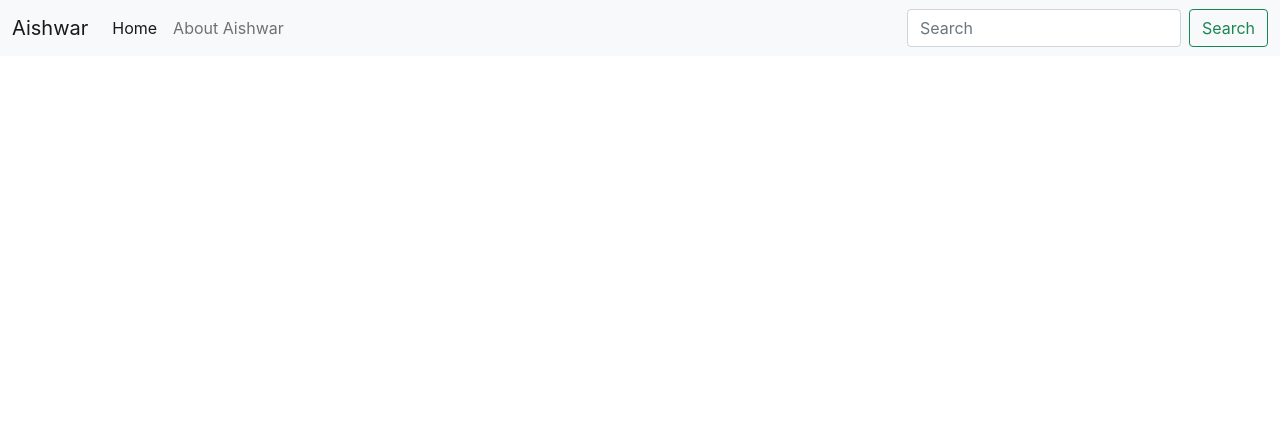
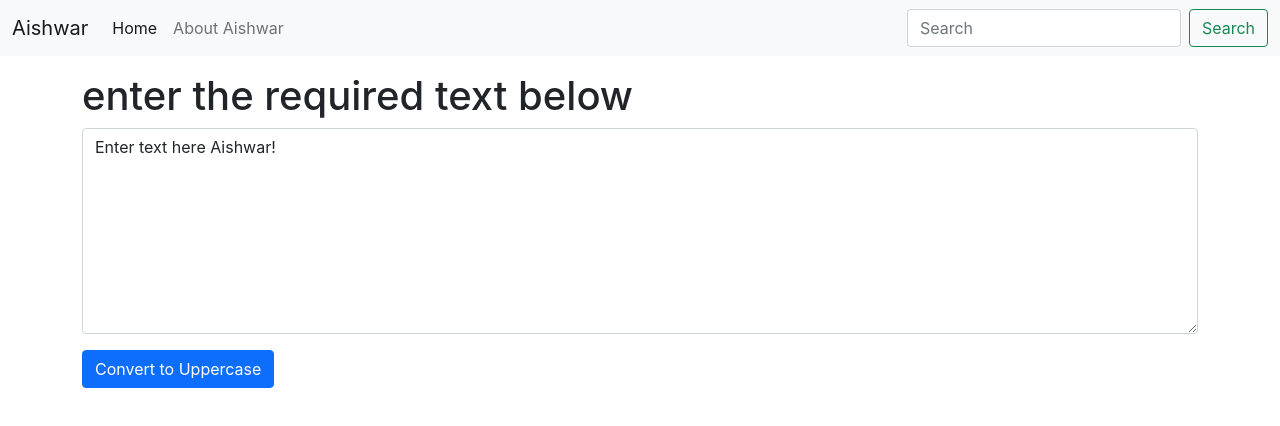
Before and after one commit to mrworld196wide/01_textutils, a React (Create React App) app: page / in a window 1280 px wide. Shown: the top 426 px of the page. Built offline with nearby package versions, Linux system fonts and the light colour scheme.

Commit message:
Understanding concept of State in react

```diff
--- a/src/App.js
+++ b/src/App.js
@@ -1,10 +1,14 @@
 import './App.css';
 import Navbar from './components/Navbar';
+import Textform from './components/Textform';
 
 function App() {
   return (
     <>
       <Navbar title="Aishwar" aboutText="About Aishwar" />
+      <div className="container my-3">
+      <Textform heading="enter the required text below" />
+      </div>
     </>
   );
 }
--- /dev/null
+++ b/src/components/Textform.js
@@ -0,0 +1,25 @@
+import React, {useState} from 'react'
+export default function Textform(prop) {
+  const handleUpClick= ()=>{
+    console.log("Uppercase was clicked" + text);  //use snippet clg for console.log("");
+    let newText= text.toUpperCase();
+    setText(newText)
+  }
+  const handleOnChange= (event)=>{
+    console.log("On changed");  //use snippet clg for console.log("");
+    setText(event.target.value);
+  }
+
+  const [text, setText]= useState('Enter text here Aishwar!');  //
+  // text= "new text added to the state aishwar bhai"; //wrong way of updating the state variable
+  // setText("new text added to the state aishwar bhai"); //correct way of updating a state variable
+  return (
+    <div>
+        <div className="mb-3">
+            <h1> {prop.heading} </h1>
+            <textarea className="form-control" value={text} onChange={handleOnChange} id="myBox" rows="8"></textarea>
+        </div>
+        <button className="btn btn-primary" onClick={handleUpClick}>Convert to Uppercase</button>
+    </div>
+  )
+}
```
